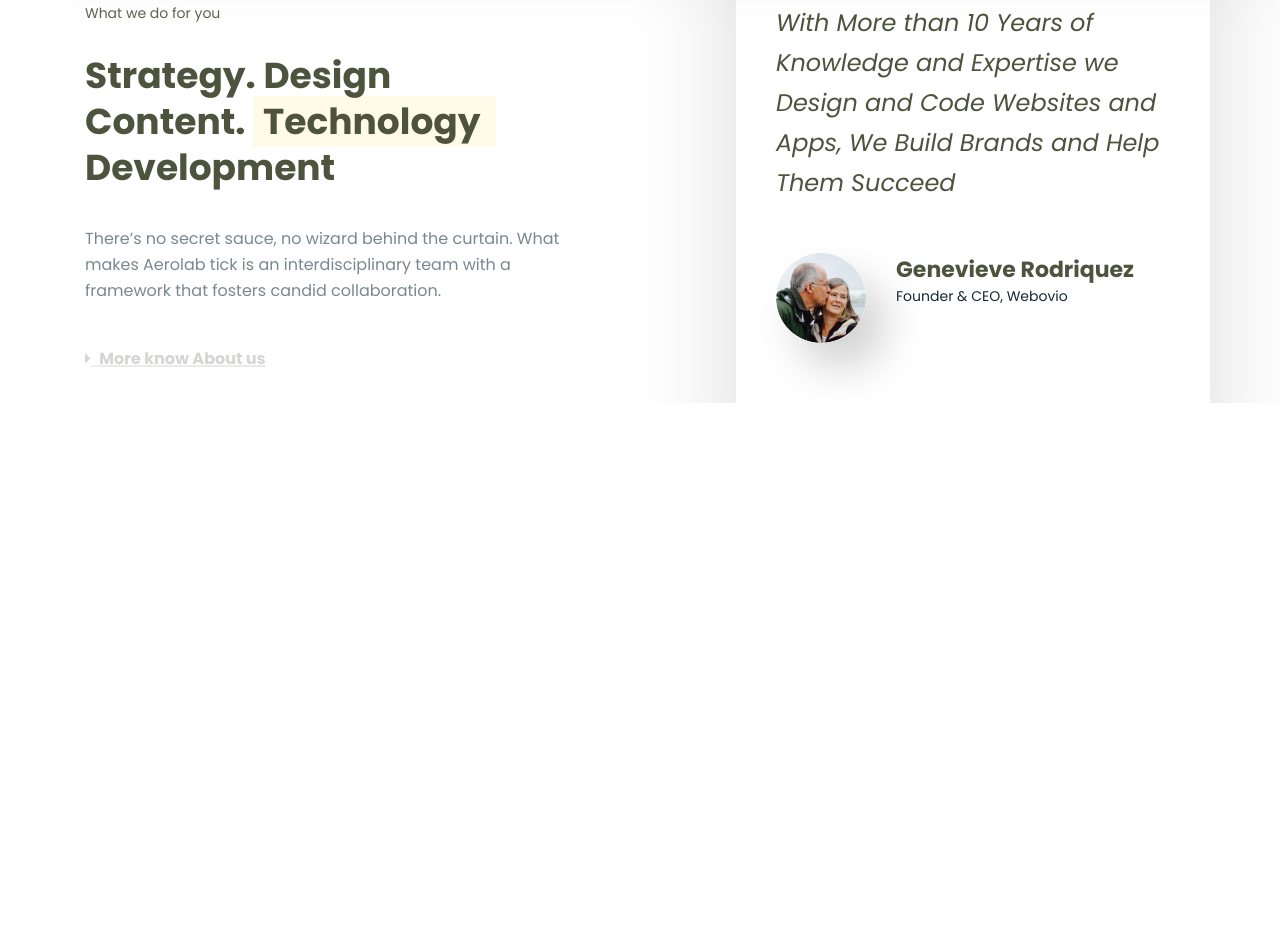
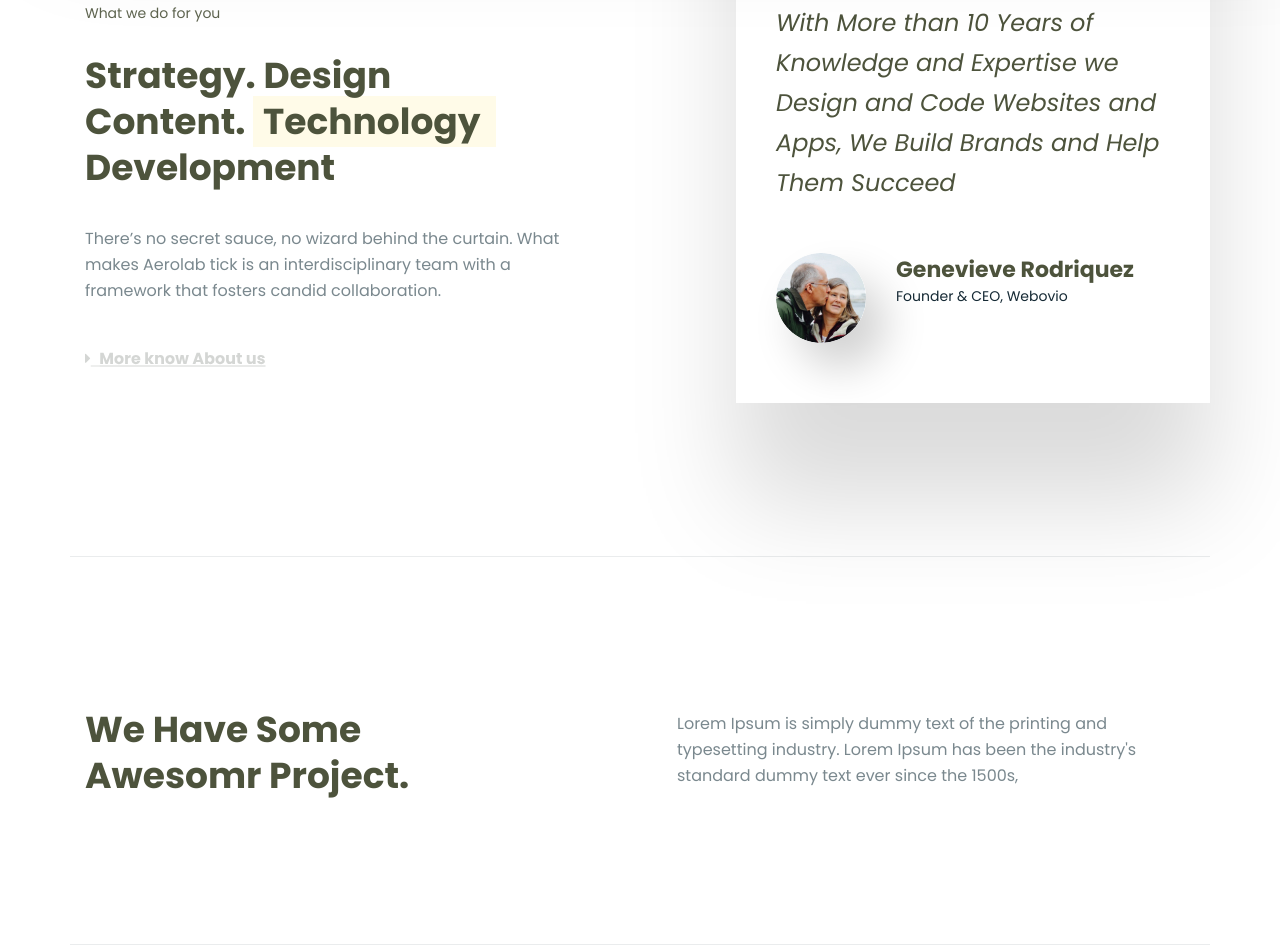
Before and after one commit to artsiom-voitas/webovio, a website: page src/pug/index.pug in a window 1280 px wide. Shown: the part 1256-2201 px from the top of the page. Before the commit the page ends 1659 px from the top, so only its background shows below. Drawn offline with nearby package versions, Linux system fonts and the light colour scheme; files that its build step writes are made by us from their sources; files whose address does not match are found by name.

Commit message:
created part of project section

```diff
--- a/src/assets/scss/app.scss
+++ b/src/assets/scss/app.scss
@@ -5,4 +5,5 @@
 @import "./components/intro.scss";
 @import "./components/brands.scss";
 @import "./components/about.scss";
-@import "./components/commentary.scss"
+@import "./components/commentary.scss";
+@import "./components/project.scss";
--- a/src/assets/scss/components/about.scss
+++ b/src/assets/scss/components/about.scss
@@ -2,6 +2,7 @@
     & {
         display: flex;
         justify-content: space-between;
+        align-items: center;
         position: relative;
     }
 
--- /dev/null
+++ b/src/assets/scss/components/project.scss
@@ -0,0 +1,21 @@
+.project {
+    & {
+        border-top: 1px solid rgba(33, 56, 66, 0.0955529);
+        border-bottom: 1px solid rgba(33, 56, 66, 0.0955529);
+        margin-top: 184px;
+        padding-top: 150px;
+    }
+
+    &__about {
+        margin-bottom: 110px;
+    }
+}
+
+.about {
+    &__subtitle--small {
+        max-width: 325px;
+    }
+    &__description--small {
+        max-width: 518px;
+    }
+}
--- a/src/pug/components/about.pug
+++ b/src/pug/components/about.pug
@@ -2,8 +2,6 @@
     .about__section
         h4.about__title What we do for you
         h2.about__subtitle Strategy. Design  Content. <span class="about__subtitle--marked">Technology</span> Development
-
-
         h3.about__description There’s no secret sauce, no wizard behind the curtain. What makes Aerolab tick is an interdisciplinary team with a framework that fosters candid collaboration.
         a(href="#about")
             img(src="./assets/imgs/text/more-know-about-us.svg", alt="More know About us")
--- /dev/null
+++ b/src/pug/components/project.pug
@@ -0,0 +1,4 @@
+.project.container
+    .project__about.about
+        h2.about__subtitle.about__subtitle--small We Have Some Awesomr Project.
+        h3.about__description.about__description--small Lorem Ipsum is simply dummy text of the printing and typesetting industry. Lorem Ipsum has been the industry's standard dummy text ever since the 1500s,
--- a/src/pug/index.pug
+++ b/src/pug/index.pug
@@ -19,8 +19,8 @@ html(lang="en")
         meta(name="theme-color", content="#ffffff")
     body
         include components/intro.pug
-
         include components/about.pug
+        include components/project.pug
 
 
 
```
Also changed, not shown: build/assets/css/app.css, build/index.html.
